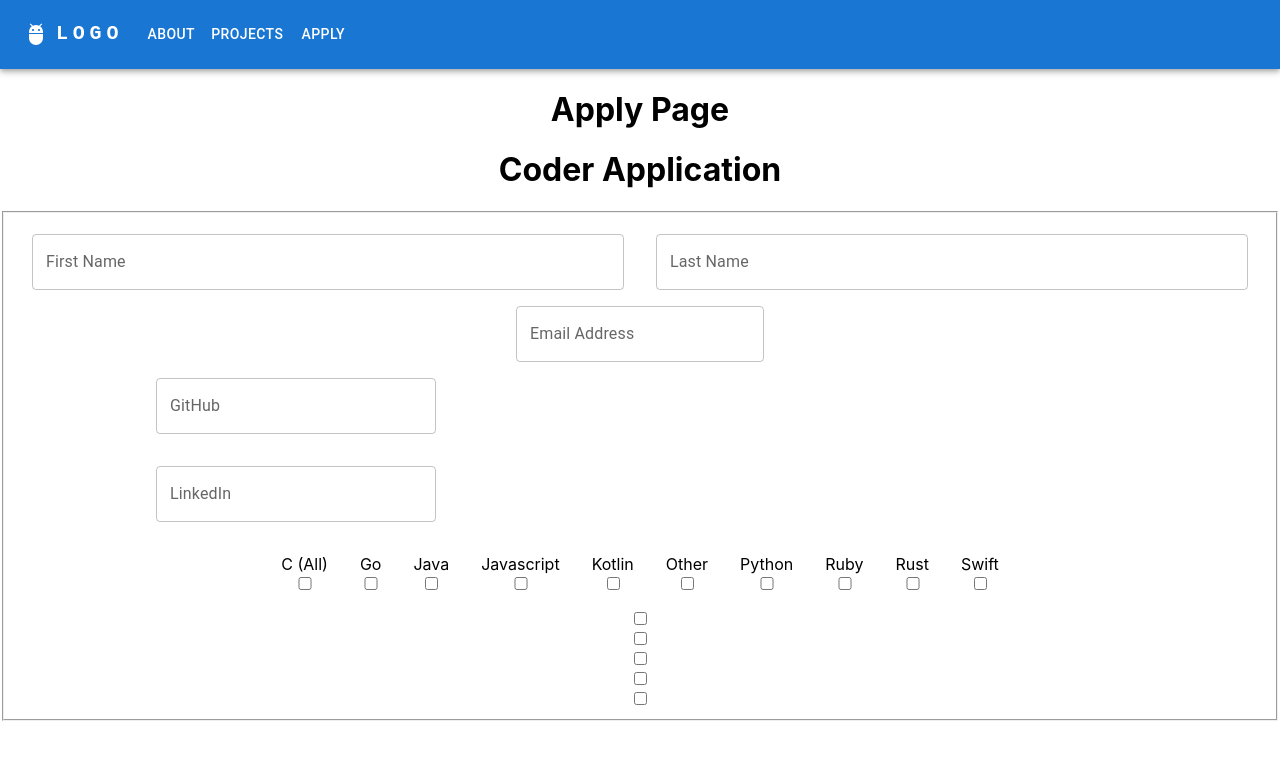
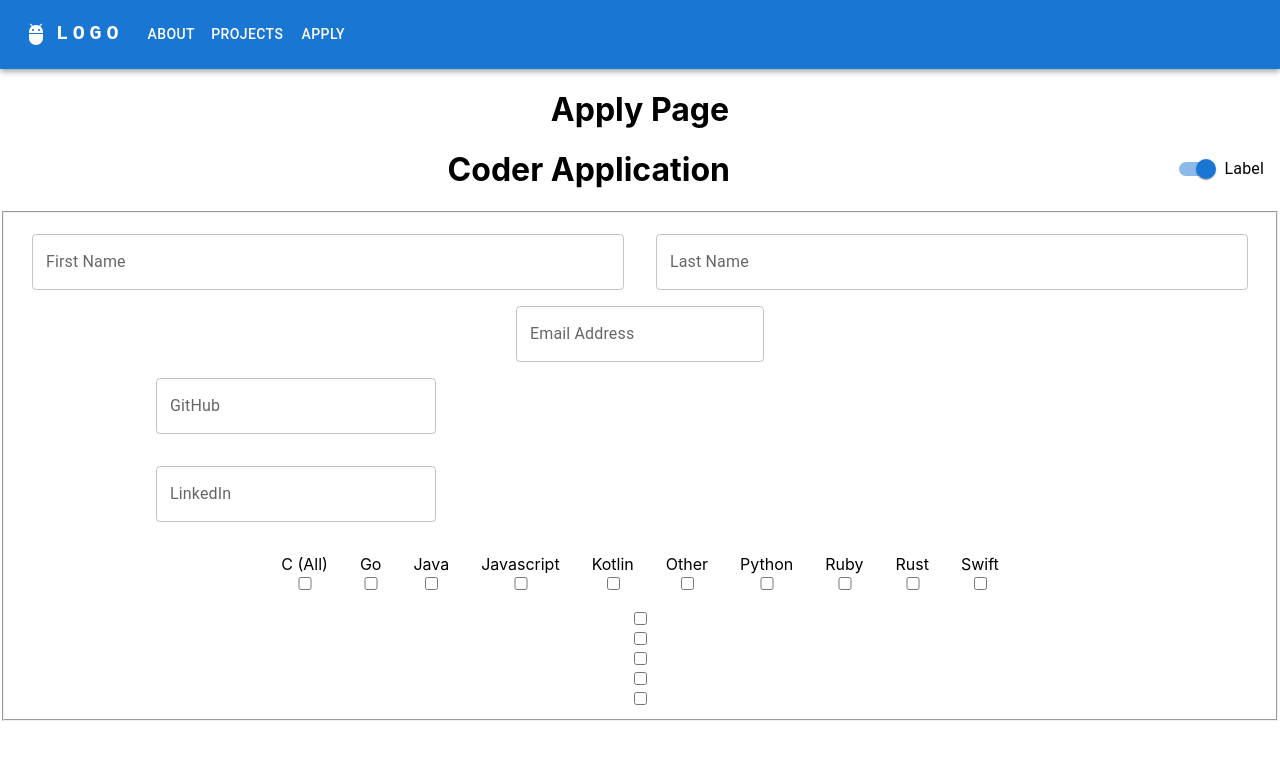
Before and after one commit to WebItForward/website, a React (Create React App) app: page /apply in a window 1280 px wide. Shown: the top 760 px of the page. Built offline with nearby package versions, Linux system fonts and the light colour scheme.

Commit message:
add switch

```diff
--- a/src/pages/ApplyPage/ApplyPage.jsx
+++ b/src/pages/ApplyPage/ApplyPage.jsx
@@ -1,12 +1,30 @@
 import { useState } from "react";
 import CoderApplication from "../../components/CoderApplication/CoderApplication";
 import "./ApplyPage.css";
+import { Switch, FormControlLabel } from "@mui/material";
 
 export default function ApplyPage() {
+  const [coder, setCoder] = useState(true);
+
+  function handleSwitchChange() {
+    setCoder(!coder);
+  }
+
   return (
     <div className="apply-container">
       <h1>Apply Page</h1>
-      <CoderApplication />
+      <FormControlLabel
+        control={<Switch checked={coder} onChange={handleSwitchChange} />}
+        label="Label"
+        style={{ float: "right" }}
+      />
+      {coder ? (
+        <CoderApplication />
+      ) : (
+        <>
+          <h2>Organizations</h2>
+        </>
+      )}
     </div>
   );
 }
```
